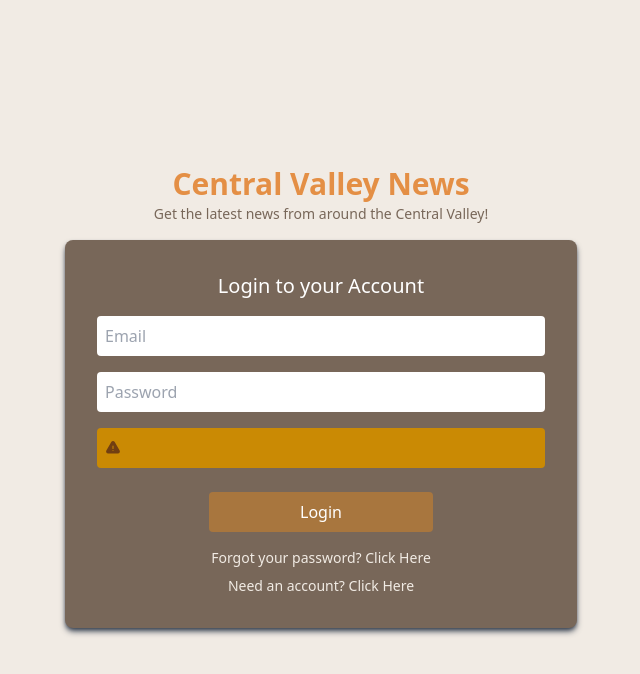
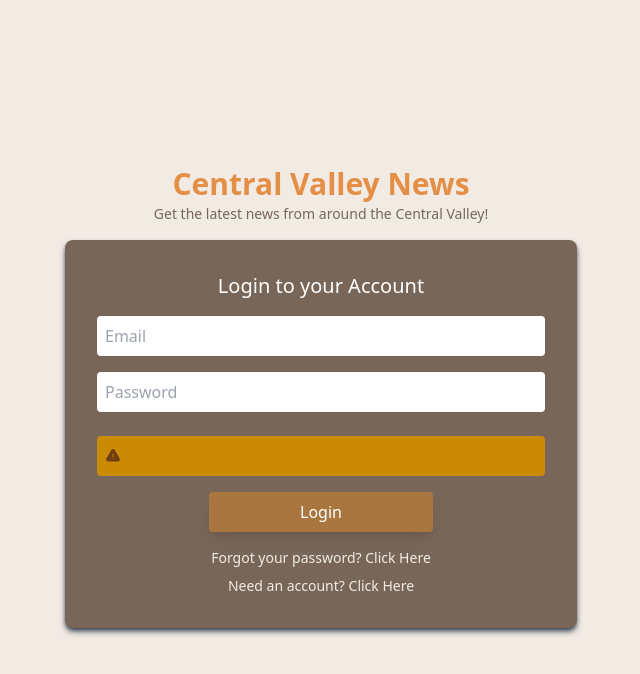
Before and after one commit to Algorithm-Allies/valleyNews, a React (Vite) app in the folder client/: page /auth/login in a window 1280 px wide. Both pictures are taken after typing "name@example.com", "Sample123" into the empty fields and a click on the button "Login". Shown: the top 674 px of the page, without its empty margins (319-959 px from the left). Built offline with nearby package versions, Linux system fonts and the light colour scheme; no server answers.

Commit message:
add shadow to button and margin

```diff
--- a/client/src/components/Auth/AuthError.jsx
+++ b/client/src/components/Auth/AuthError.jsx
@@ -1,7 +1,7 @@
 import { ExclamationTriangleIcon } from "@heroicons/react/24/solid";
 function AuthError({ error }) {
   return (
-    <div className="w-full h-10 px-2 flex gap-2 items-center bg-yellow-600 rounded  mt-4">
+    <div className="w-full h-10 px-2 flex gap-2 items-center bg-yellow-600 rounded  mb-4">
       <div className="size-4">
         <ExclamationTriangleIcon className="text-yellow-900" />
       </div>
--- a/client/src/pages/Login.jsx
+++ b/client/src/pages/Login.jsx
@@ -29,7 +29,7 @@ function Login() {
       <h2 className="text-white text-xl text-center mb-4">
         Login to your Account
       </h2>
-      <div className="flex flex-col gap-4">
+      <div className="flex flex-col gap-4 mb-6">
         <AuthInput
           type="email"
           name="email"
@@ -44,7 +44,7 @@ function Login() {
         />
       </div>
       {error && <AuthError error={error.data} />}
-      <button className="block w-1/2 py-2 mx-auto mt-6 bg-brown-300 text-white rounded">
+      <button className="block shadow-brown shadow-lg w-1/2 py-2 mx-auto mb-4 bg-brown-300 text-white rounded">
         Login
       </button>
       <div className="flex flex-col items-center gap-2 mt-4">
```
